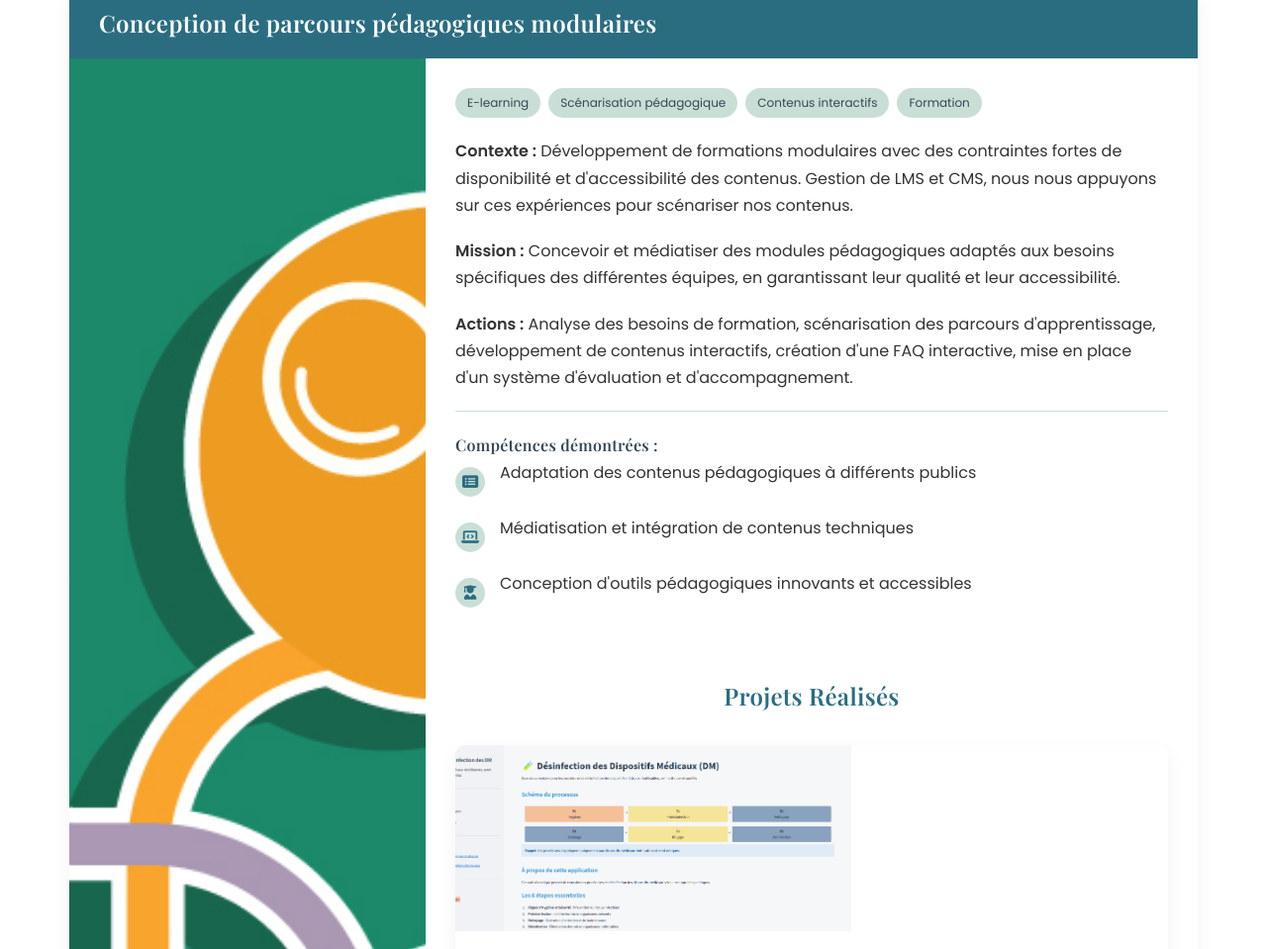
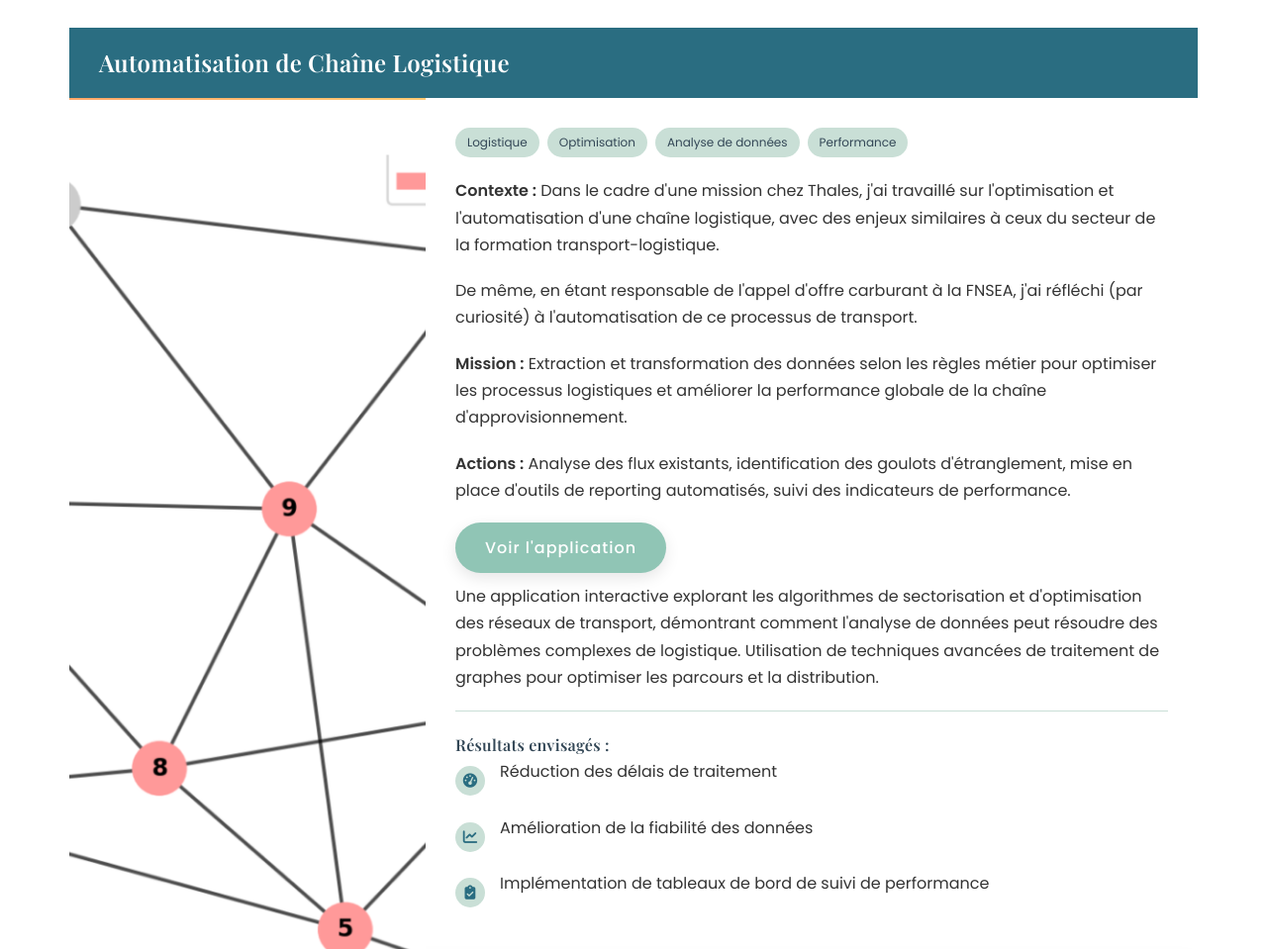
Before and after one commit to SiaSia-dev/presentation_UNIVERSCIENCE, a plain HTML site: page index.html in a window 1280 px wide. Shown: the part 4593-5552 px from the top of the page at 99% size. Drawn offline with nearby package versions, Linux system fonts and the light colour scheme.

Commit message:
Ajout carto visuelle et image du graphe

```diff
--- a/index.html
+++ b/index.html
@@ -931,6 +931,57 @@
                 </div>
             </div>
 
+            <div class="project-card-large"></div>
+                <div class="project-card-header">
+                    <h3 class="project-card-title">Automatisation de Chaîne Logistique</h3>
+                </div>
+                <div class="project-card-content">
+                    <img src="img/TsptGraphe.png" alt="Automatisation de Chaîne Logistique" class="project-card-image">
+                    <div class="project-card-text">
+                        <div class="project-tags" style="margin-bottom: 20px;">
+                            <span class="tag">Logistique</span>
+                            <span class="tag">Optimisation</span>
+                            <span class="tag">Analyse de données</span>
+                            <span class="tag">Performance</span>
+                        </div>
+
+                        <p><strong>Contexte :</strong> Dans le cadre d'une mission chez Thales, j'ai travaillé sur l'optimisation et l'automatisation d'une chaîne logistique, avec des enjeux similaires à ceux du secteur de la formation transport-logistique.</p>
+                        <p>De même, en étant responsable de l'appel d'offre carburant à la FNSEA, j'ai réfléchi (par curiosité) à l'automatisation de ce processus de transport.</p>
+
+                        <p><strong>Mission :</strong> Extraction et transformation des données selon les règles métier pour optimiser les processus logistiques et améliorer la performance globale de la chaîne d'approvisionnement.</p>
+
+                        <p><strong>Actions :</strong> Analyse des flux existants, identification des goulots d'étranglement, mise en place d'outils de reporting automatisés, suivi des indicateurs de performance.</p>
+
+                        <a href="https://sectorisation-reseaux.streamlit.app/" class="btn" style="margin-right: 10px; margin-bottom: 10px;">Voir l'application</a>
+                        <p>Une application interactive explorant les algorithmes de sectorisation et d'optimisation des réseaux de transport, démontrant comment l'analyse de données peut résoudre des problèmes complexes de logistique.
+                        Utilisation de techniques avancées de traitement de graphes pour optimiser les parcours et la distribution.</p>
+
+                        <div class="project-results">
+                            <h4>Résultats envisagés :</h4>
+                            <div class="result-item">
+                                <div class="result-icon">
+                                    <i class="fas fa-tachometer-alt"></i>
+                                </div>
+                                <p>Réduction des délais de traitement</p>
+                            </div>
+                            <div class="result-item">
+                                <div class="result-icon">
+                                    <i class="fas fa-chart-line"></i>
+                                </div>
+                                <p>Amélioration de la fiabilité des données</p>
+                            </div>
+                            <div class="result-item">
+                                <div class="result-icon">
+                                    <i class="fas fa-clipboard-check"></i>
+                                </div>
+                                <p>Implémentation de tableaux de bord de suivi de performance</p>
+                             </div>
+                        </div>
+                    </div>
+                </div>
+
+
+
             <!-- Projet 2 -->
             <div class="project-card-large">
                 <div class="project-card-header">
@@ -977,6 +1028,27 @@
 
     <h3 style="text-align: center; margin: 60px 0 30px;">Projets Réalisés</h3>
 
+
+    <div class="projects-grid">
+        <div class="project-card">
+            <img src="img/carto-visuelle.jpg" alt="Modules E-learning" class="project-card-image">
+            <div class="project-content">
+                <h3 class="project-title">Cartographie visuelle</h3>
+                <div class="projects-tags">
+                    <span class="tag">UX Design</span>
+                    <span class="tag">NLP</span>
+                    <span class="tag">E-learning</span>
+                </div>
+                <p>Une analyse de données géospatiales explorant les possibilités d'un jeu de données archéologiques selon le modèle de transport optimal.</p>
+                <p>Une visualisation basée sur les principes de la cartographique visuelle :</p>
+                <ul>
+                    <li>Prédiction de sites archéologiques selon les périodes</li>
+                    <li>Optimisation de la distance</li>
+                </ul><br>
+                <p><a class="btn" href="https://viz-mto.netlify.app/" target="_blank">Accès à la Visualisation</a></p>
+            </div>
+        </div>
+
     <div class="projects-grid">
         <div class="project-card">
             <img src="img/FAQ DM.png" alt="Modules E-learning" class="project-card-image">
```
Also changed, not shown: img/TsptGraphe.png (added), img/carto-visuelle.jpg (added).
